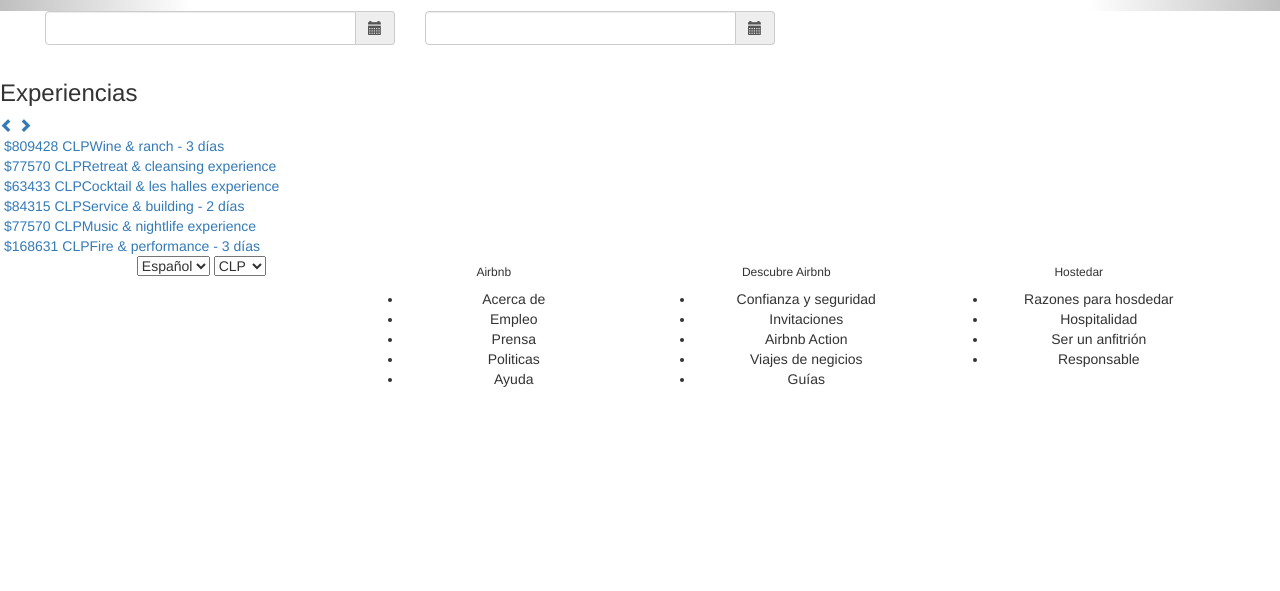
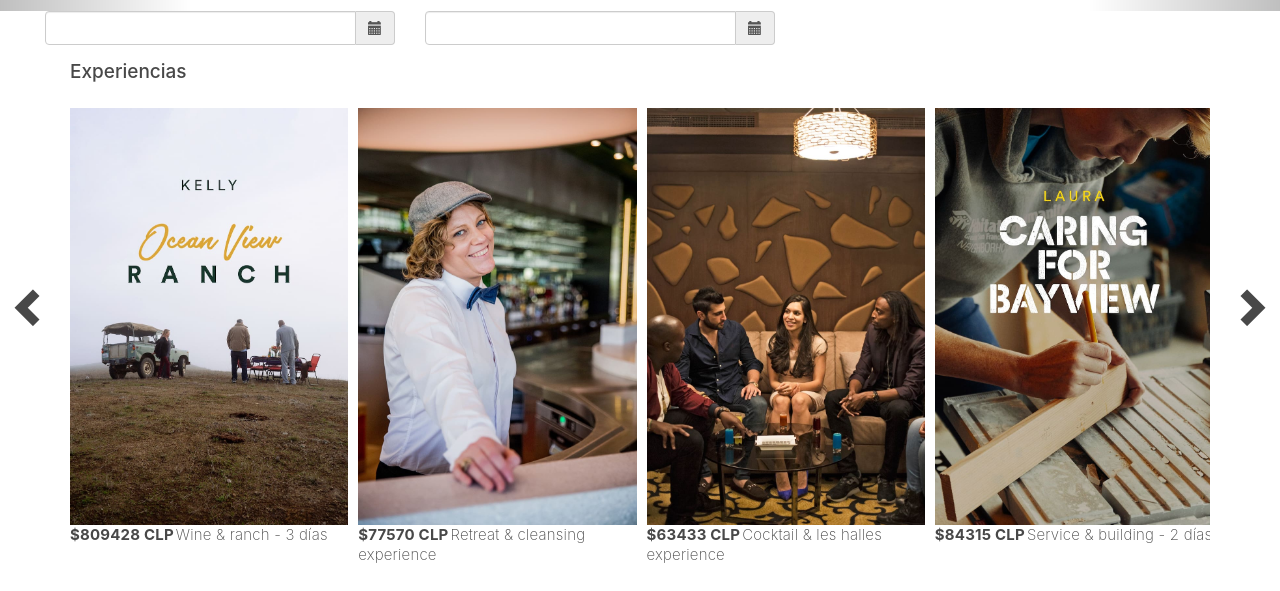
Before and after one commit to efectoTam/airbnb, a website: page index.html in a window 1280 px wide. Shown: the part 344-935 px from the top of the page. Before the commit the page ends 800 px from the top, so only its background shows below. Drawn offline with nearby package versions, Linux system fonts and the light colour scheme.

Commit message:
Sección experiencias

```diff
--- a/index.html
+++ b/index.html
@@ -133,58 +133,46 @@
 	</div>
 	<!-- Fin Nadia  -->
 	<!-- Comienzo Dani -->
-	<div class="seccionExperiencias">
+	<div class="container">
+		<div id="seccionExperiencias">
 			<h3>Experiencias</h3>
-		<a href="#" class="flechaIzq"><span class="glyphicon glyphicon-chevron-left" aria-hidden="true"></span></a>
-		<a href="#" class="flechaDer"><span class="glyphicon glyphicon-chevron-right" aria-hidden="true"></span></a>
+			<span class="glyphicon glyphicon-chevron-left flecha flechaIzq" aria-hidden="true"></span>
+			<span class="glyphicon glyphicon-chevron-right flecha flechaDer" aria-hidden="true"></span>
+			<div id="contenedorCarr">
 				<div class="carruselExperiencias">
 					<div class="tarjeta" id="tarjeta0">
 						<a href="#">
 							<div>
-						<img src="src/img/exp-img0" alt="">
-						<span class="precioExperiencias">$809428 CLP</span><span class="descripcionExperiencias">Wine & ranch - 3 días</span>
+								<img src="src/img/exp-img0.jpg" alt="" class="imgExp">
+								<span class="precioExp">$809428 CLP</span><span class="descripcionExp">Wine & ranch - 3 días</span>
 							</div>
 						</a>
 					</div>
 					<div class="tarjeta" id="tarjeta1">
 						<a href="#">
 							<div>
-						<img src="src/img/exp-img1" alt="">
-						<span class="precioExperiencias">$77570 CLP</span><span class="descripcionExperiencias">Retreat & cleansing experience</span>
+								<img src="src/img/exp-img1.jpg" alt="" class="imgExp">
+								<span class="precioExp">$77570 CLP</span><span class="descripcionExp">Retreat & cleansing experience</span>
 							</div>
 						</a>
 					</div>
 					<div class="tarjeta" id="tarjeta2">
 						<a href="#">
 							<div>
-						<img src="src/img/exp-img2" alt="">
-						<span class="precioExperiencias">$63433 CLP</span>Cocktail & les halles experience<span class="descripcionExperiencias"></span>
+								<img src="src/img/exp-img2.jpg" alt="" class="imgExp">
+								<span class="precioExp">$63433 CLP</span><span class="descripcionExp">Cocktail & les halles experience</span>
 							</div>
 						</a>
 					</div>
 					<div class="tarjeta" id="tarjeta3">
 						<a href="#">
 							<div>
-						<img src="src/img/exp-img3" alt="">
-						<span class="precioExperiencias">$84315 CLP</span><span class="descripcionExperiencias">Service & building - 2 días</span>
+								<img src="src/img/exp-img3.jpg" alt="" class="imgExp">
+								<span class="precioExp">$84315 CLP</span><span class="descripcionExp">Service & building - 2 días</span>
 							</div>
 						</a>
 					</div>
-			<div class="tarjeta" id="tarjeta4">
-				<a href="#">
-					<div>
-						<img src="src/img/exp-img4" alt="">
-						<span class="precioExperiencias">$77570 CLP</span><span class="descripcionExperiencias">Music & nightlife experience</span>
 				</div>
-				</a>
-			</div>
-			<div class="tarjeta" id="tarjeta5">
-				<a href="#">
-					<div>
-						<img src="src/img/exp-img5" alt="">
-						<span class="precioExperiencias">$168631 CLP</span><span class="descripcionExperiencias">Fire & performance - 3 días</span>
-					</div>
-				</a>
 			</div>
 		</div>
 	</div>
--- a/src/sass/_base.scss
+++ b/src/sass/_base.scss
@@ -27,18 +27,36 @@ ul
 
 /* Fin Nadia  */
 /* Comienzo Dani */
+a {
+	text-decoration: none;
+}
 #seccionExperiencias {
 	float: left;
-	width: 601px;
+	width: 100%;
 	overflow: hidden;
-	height: 205px;
-	position: relative;
-	margin-top: 20px;
+	margin-bottom: 30px;
+	h3 {
+		font-family: Circular,-apple-system,BlinkMacSystemFont,Roboto,Helvetica Neue,sans-serif !important;
+		font-size: 19px !important;
+		line-height: 24px !important;
+		padding-top: 0px !important;
+		padding-bottom: 0px !important;
+		color: $grish3 !important;
+		margin: 0px !important;
+		margin-bottom: 24px !important;
+	}
 	.flecha {
 		position: absolute;
 		z-index: 1;
-		top: 50%;
+		top: 80%;
 		margin-top: -9px;
+		cursor: pointer !important;
+		background-color: transparent !important;
+		border: 0px !important;
+		padding: 0px !important;
+		display: block !important;
+		color: $grish3;
+		font-size: 40px;
 	}
 	.flechaIzq {
 		left: 10px;
@@ -46,20 +64,49 @@ ul
 	.flechaDer {
 		right: 10px;
 	}
-	.carruselExperiencias {
-		width: 4000px;
-		left: 0px;
-		position: absolute;
-		z-index: 0;
-		.tarjeta {
-			float: left;
-			height: 203px;
-			margin-right: 5px;
-			width: 195px;
-			text-align:center;
-			border:#CCCCCC 1px solid;
-			img {
-				cursor:pointer;
+	#contenedorCarr {
+		width: 100%;
+		overflow: hidden;
+		.carruselExperiencias {
+			width: 1637px;
+			.tarjeta {
+				float: left;
+				margin-right: 10px;
+				width: 17%;
+				height: 480px;
+				img {
+					cursor:pointer;
+					width: 100%;
+				}
+				.precioExp {
+					font-weight: 700 !important;
+					color: $grish3 !important;
+					font-family: Circular,-apple-system,BlinkMacSystemFont,Roboto,Helvetica Neue,sans-serif !important;
+					word-wrap: break-word !important;
+					font-size: 15px !important;
+					line-height: 18px !important;
+					letter-spacing: 0.2px !important;
+					margin: 0px !important;
+					padding-top: 0px !important;
+					padding-bottom: 0px !important;
+					display: inline !important;
+					padding-right: 2px;
+				}
+				.descripcionExp {
+					font-weight: 200 !important;
+					color: $grish3 !important;
+					font-family: Circular,-apple-system,BlinkMacSystemFont,Roboto,Helvetica Neue,sans-serif !important;
+					margin: 0px !important;
+					word-wrap: break-word !important;
+					font-size: 15px !important;
+					line-height: 18px !important;
+					letter-spacing: 0.2px !important;
+					padding-top: 0px !important;
+					padding-bottom: 0px !important;
+					display: inline !important;
+					box-sizing: border-box;
+					white-space: normal !important;
+				}
 			}
 		}
 	}
--- a/src/sass/_variables.scss
+++ b/src/sass/_variables.scss
@@ -12,6 +12,7 @@ $verde: #00A699;
 /*Comienzo Nadia */
 /* Fin Nadia  */
 /* Comienzo Dani */
+$grish3: #484848;
 /* Fin Dani */
 /* Comienzo Footer  Vale */
 /* Fin footer Vale */
```
Also changed, not shown: dist/css/style.min.css. Lines whose indentation alone changed are shown as unchanged.
